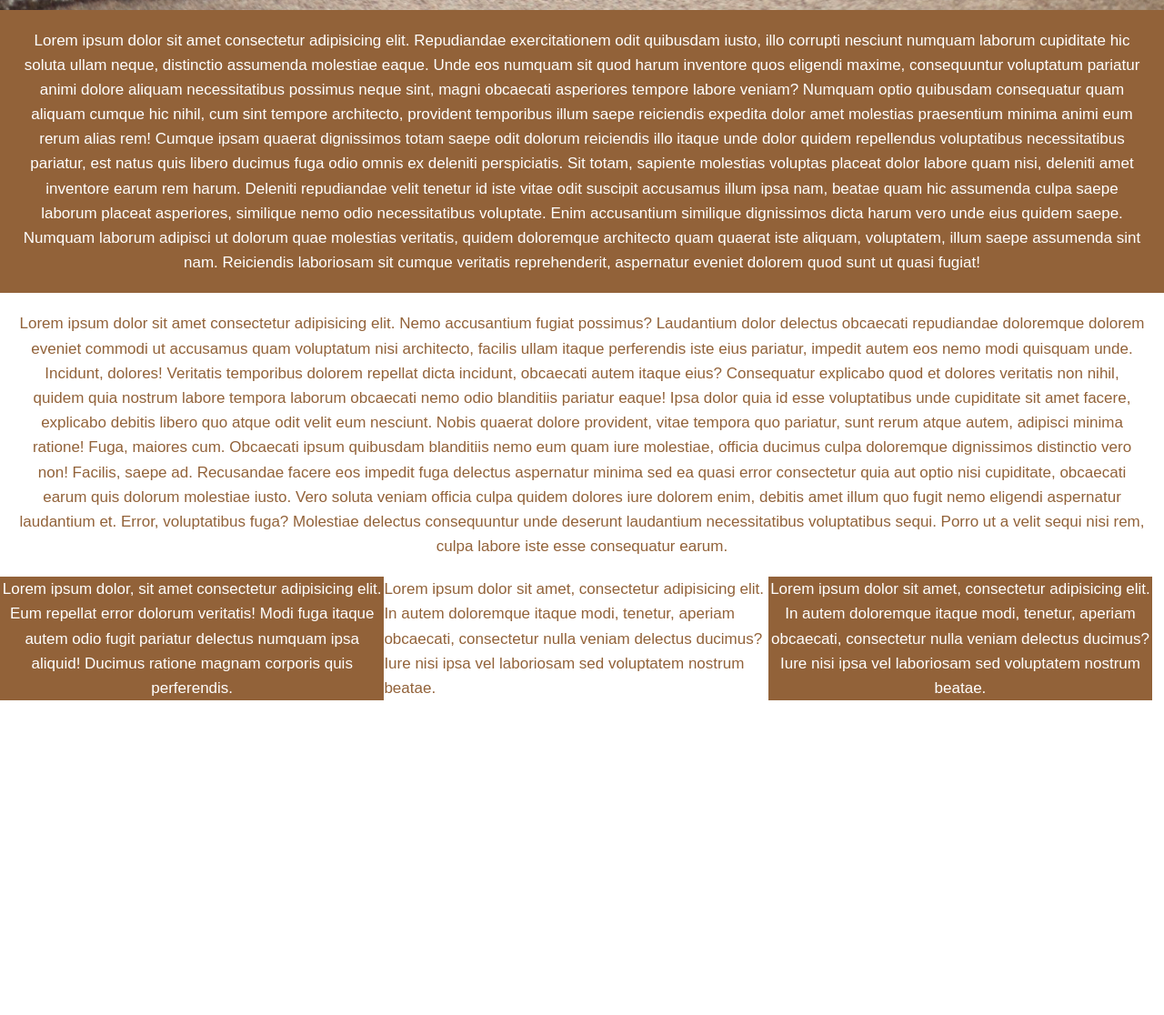
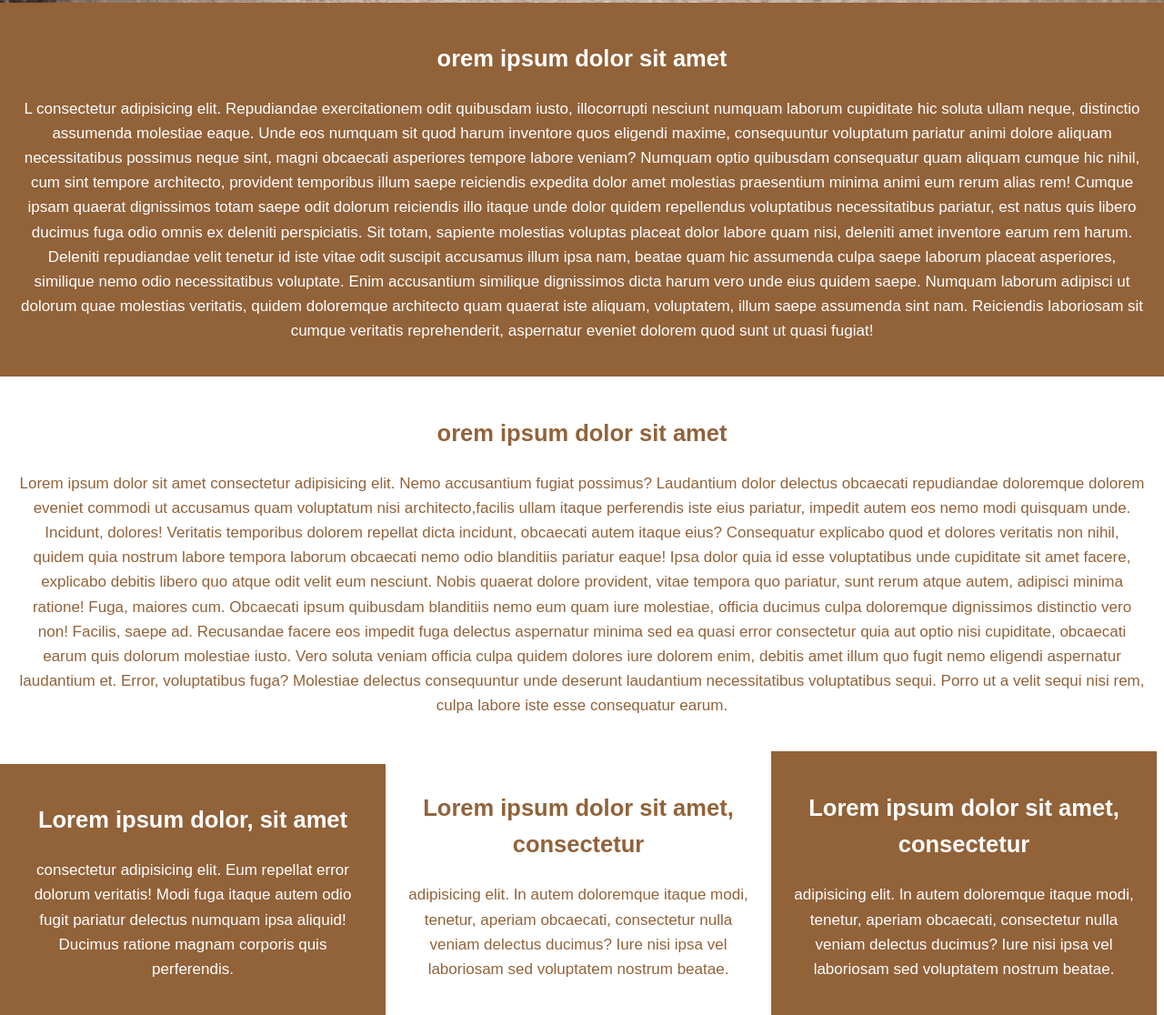
Before and after one commit to kozubslava/beach, a plain HTML site: page index.html in a window 1280 px wide. Shown: the part 831-1947 px from the top of the page at 91% size. Before the commit the page ends 1601 px from the top, so only its background shows below. Drawn offline with Linux system fonts and the light colour scheme.

Commit message:
Add header and footer

```diff
--- a/assets/css/style.css
+++ b/assets/css/style.css
@@ -1,27 +1,39 @@
+
+
+
 body {
   margin: 0;
   box-sizing: border-box;
+  padding: 0;
   font-family: Arial, "Helvetica Neue", Helvetica, sans-serif;
+  display: inline-block;
+  background-repeat: no-repeat;
 }
+
 
 .hero {
   background-image: url(../images/beach.jpg);
   background-size: cover;
   background-position: center;
   height: 100vh;
+
   text-align: center;
   color: #926239;
 }
 
-h1{
+.h1-hero{
   font-size: 50px;
+  padding-top: 30vh;
 }
 
-button {
+.btn-hero {
   font-size: 20px;
+  border: #926239 1px solid;
+  padding: 10px 20px;
+  border-radius: 10px;
+  margin-top: 20px;
+  background-color: transparent;
   color: #926239;
-  border-radius: 10%;
-  font-size: 17px;
 }
 
 .main {
@@ -43,27 +55,30 @@ button {
   color: #926239
 }
 
-.footer div {
+.footer article {
   display: inline-block;
+  padding: 20px;
   font-size: 16px;
   border:0;
-  width: 33%;
+  width: 30%;
   font-size: 17px;
   line-height: 1.6;
 }
 
-.div1{
+.art3{
   background: #926239;
   color: white;
   text-align: center;
 }
 
-.div2{
-  color: #926239
+.art4{
+  color: #926239;
+  text-align: center;
 }
 
-.div3{
+.art5{
   background: #926239;
   color: white;
   text-align: center;
+
 }
--- a/index.html
+++ b/index.html
@@ -1,27 +1,29 @@
 <!DOCTYPE html>
 <html lang="en">
-<link rel="stylesheet" href="./assets/css/style.css" />
+
 
 <head>
   <meta charset="UTF-8">
   <meta name="viewport" content="width=device-width, initial-scale=1.0">
   <title>Main page</title>
+  <link rel="stylesheet" href="./assets/css/style.css" />
 </head>
 
 <body>
-  <header>
-    <article class="hero">
-      <h1>Welcome To The Beach</h1>
+  <header class="hero">
+    <h1 class="h1-hero">Welcome To The Beach</h1>
     <p>
       Lorem ipsum dolor sit amet consectetur adipisicing elit. Ex, quam.
     </p>
-      <button>Read more</button>
-    </article>
+    <button class="btn-hero">Read more</button>
+
   </header>
   <main class="main">
     <article class="art1">
-      Lorem ipsum dolor sit amet consectetur adipisicing elit. Repudiandae exercitationem odit quibusdam iusto, illo
-      corrupti nesciunt numquam laborum cupiditate hic soluta ullam neque, distinctio assumenda molestiae eaque. Unde
+      <h1>orem ipsum dolor sit amet</h1>
+      <p>L consectetur adipisicing elit. Repudiandae exercitationem odit
+        quibusdam iusto, illocorrupti nesciunt numquam laborum cupiditate hic soluta ullam neque, distinctio assumenda
+        molestiae eaque. Unde
         eos numquam sit quod harum inventore quos eligendi maxime, consequuntur voluptatum pariatur animi dolore aliquam
         necessitatibus possimus neque sint, magni obcaecati asperiores tempore labore veniam? Numquam optio quibusdam
         consequatur quam aliquam cumque hic nihil, cum sint tempore architecto, provident temporibus illum saepe
@@ -31,37 +33,61 @@
         sapiente molestias voluptas placeat dolor labore quam nisi, deleniti amet inventore earum rem harum. Deleniti
         repudiandae velit tenetur id iste vitae odit suscipit accusamus illum ipsa nam, beatae quam hic assumenda culpa
         saepe laborum placeat asperiores, similique nemo odio necessitatibus voluptate. Enim accusantium similique
-      dignissimos dicta harum vero unde eius quidem saepe. Numquam laborum adipisci ut dolorum quae molestias veritatis,
+        dignissimos dicta harum vero unde eius quidem saepe. Numquam laborum adipisci ut dolorum quae molestias
+        veritatis,
         quidem doloremque architecto quam quaerat iste aliquam, voluptatem, illum saepe assumenda sint nam. Reiciendis
         laboriosam sit cumque veritatis reprehenderit, aspernatur eveniet dolorem quod sunt ut quasi fugiat!
+      </p>
+
     </article>
     <article class="art2">
+      <h1>orem ipsum dolor sit amet</h1>
+      <p>
         Lorem ipsum dolor sit amet consectetur adipisicing elit. Nemo accusantium fugiat possimus? Laudantium dolor
-      delectus obcaecati repudiandae doloremque dolorem eveniet commodi ut accusamus quam voluptatum nisi architecto,
-      facilis ullam itaque perferendis iste eius pariatur, impedit autem eos nemo modi quisquam unde. Incidunt, dolores!
+        delectus obcaecati repudiandae doloremque dolorem eveniet commodi ut accusamus quam voluptatum nisi
+        architecto,facilis ullam itaque perferendis iste eius pariatur, impedit autem eos nemo modi quisquam unde.
+        Incidunt, dolores!
         Veritatis temporibus dolorem repellat dicta incidunt, obcaecati autem itaque eius? Consequatur explicabo quod et
         dolores veritatis non nihil, quidem quia nostrum labore tempora laborum obcaecati nemo odio blanditiis pariatur
         eaque! Ipsa dolor quia id esse voluptatibus unde cupiditate sit amet facere, explicabo debitis libero quo atque
         odit velit eum nesciunt. Nobis quaerat dolore provident, vitae tempora quo pariatur, sunt rerum atque autem,
         adipisci minima ratione! Fuga, maiores cum. Obcaecati ipsum quibusdam blanditiis nemo eum quam iure molestiae,
-      officia ducimus culpa doloremque dignissimos distinctio vero non! Facilis, saepe ad. Recusandae facere eos impedit
+        officia ducimus culpa doloremque dignissimos distinctio vero non! Facilis, saepe ad. Recusandae facere eos
+        impedit
         fuga delectus aspernatur minima sed ea quasi error consectetur quia aut optio nisi cupiditate, obcaecati earum
         quis dolorum molestiae iusto. Vero soluta veniam officia culpa quidem dolores iure dolorem enim, debitis amet
-      illum quo fugit nemo eligendi aspernatur laudantium et. Error, voluptatibus fuga? Molestiae delectus consequuntur
+        illum quo fugit nemo eligendi aspernatur laudantium et. Error, voluptatibus fuga? Molestiae delectus
+        consequuntur
         unde deserunt laudantium necessitatibus voluptatibus sequi. Porro ut a velit sequi nisi rem, culpa labore iste
         esse consequatur earum.
+      </p>
     </article>
 
   </main>
 
   <footer class="footer">
-    <div class="div1">Lorem ipsum dolor, sit amet consectetur adipisicing elit. Eum repellat error dolorum veritatis!
+    <article class="art3">
+      <h1>Lorem ipsum dolor, sit amet</h1>
+      <p>
+        consectetur adipisicing elit. Eum repellat error dolorum veritatis!
         Modi fuga itaque autem odio fugit pariatur delectus numquam ipsa aliquid! Ducimus ratione magnam corporis quis
-      perferendis.</div><div class="div2">Lorem ipsum dolor sit amet, consectetur adipisicing elit. In autem doloremque itaque modi,
+        perferendis.
+      </p>
+    </article><article class="art4">
+      <h1>Lorem ipsum dolor sit amet, consectetur</h1>
+      <p>
+        adipisicing elit. In autem doloremque itaque modi,
         tenetur, aperiam obcaecati, consectetur nulla veniam delectus ducimus? Iure nisi ipsa vel laboriosam sed
-      voluptatem nostrum beatae.</div><div class="div3">Lorem ipsum dolor sit amet, consectetur adipisicing elit. In autem doloremque itaque modi,
+        voluptatem nostrum beatae.
+      </p>
+    </article><article class="art5">
+      <h1>Lorem ipsum dolor sit amet, consectetur</h1>
+      <p>
+        adipisicing elit. In autem doloremque itaque modi,
         tenetur, aperiam obcaecati, consectetur nulla veniam delectus ducimus? Iure nisi ipsa vel laboriosam sed
-      voluptatem nostrum beatae.</div>
+        voluptatem nostrum beatae.
+      </p>
+    </article>
 
   </footer>
 
```
Lines whose indentation alone changed are shown as unchanged.
